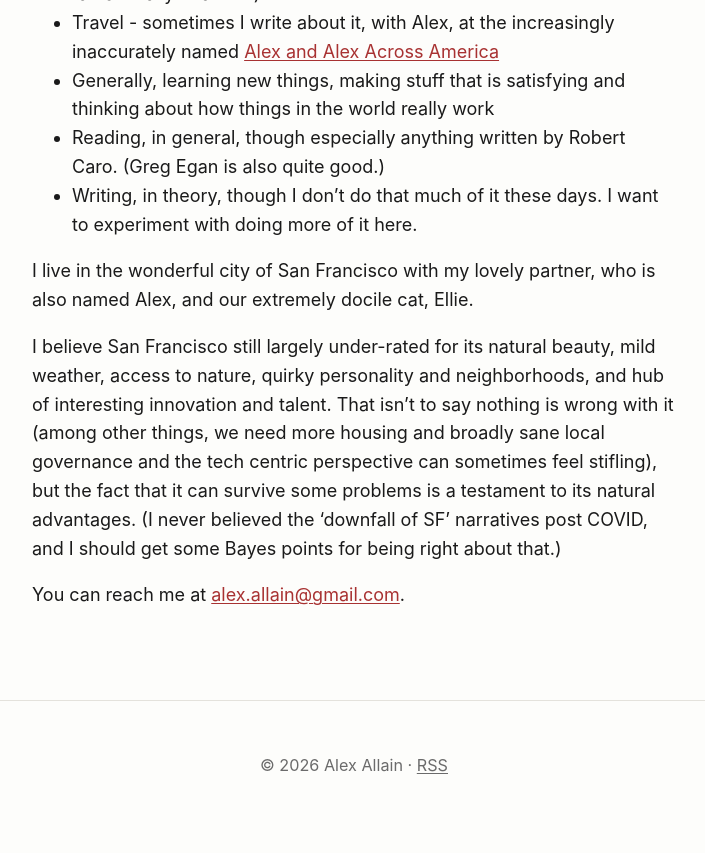
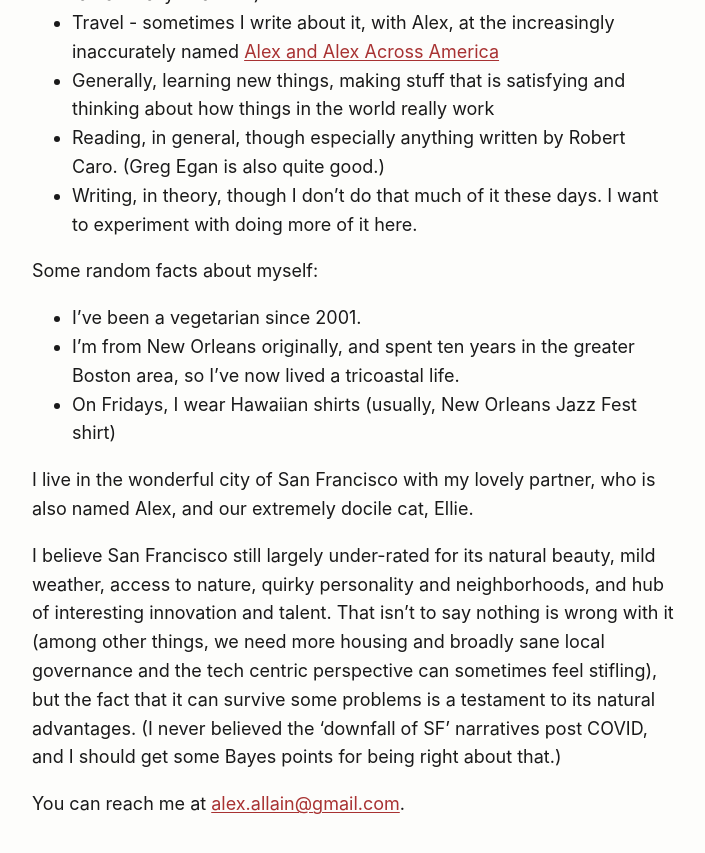
Before and after one commit to alexallain/alexallain.github.io, a Jekyll site: the page built from index.md, in a window 1280 px wide and 900 px high, scrolled down 2348 px. Shown: the top 853 px of the window, without its empty margins (286-991 px from the left). Built offline with Jekyll 4.4.1, drawn with Linux system fonts in a browser that asks for light colours; before the commit the page ends 3179 px from its top, so only the background shows below that.

Commit message:
Add dietary restrictions page and random facts section

```diff
--- a/index.md
+++ b/index.md
@@ -61,6 +61,11 @@ Alex Across America</a>
 * Reading, in general, though especially anything written by Robert Caro. (Greg Egan is also quite good.)
 * Writing, in theory, though I don't do that much of it these days. I want to experiment with doing more of it here.
 
+Some random facts about myself:
+* I've been a vegetarian since 2001.
+* I'm from New Orleans originally, and spent ten years in the greater Boston area, so I've now lived a tricoastal life.
+* On Fridays, I wear Hawaiian shirts (usually, New Orleans Jazz Fest shirt)
+
 I live in the wonderful city of San Francisco with my lovely partner, who is also named Alex, and our extremely docile cat, Ellie.
 
 I believe San Francisco still largely under-rated for its natural beauty, mild weather, access to nature, quirky
```
Also changed, not shown: dietary.md (added, +12 -0 lines).
